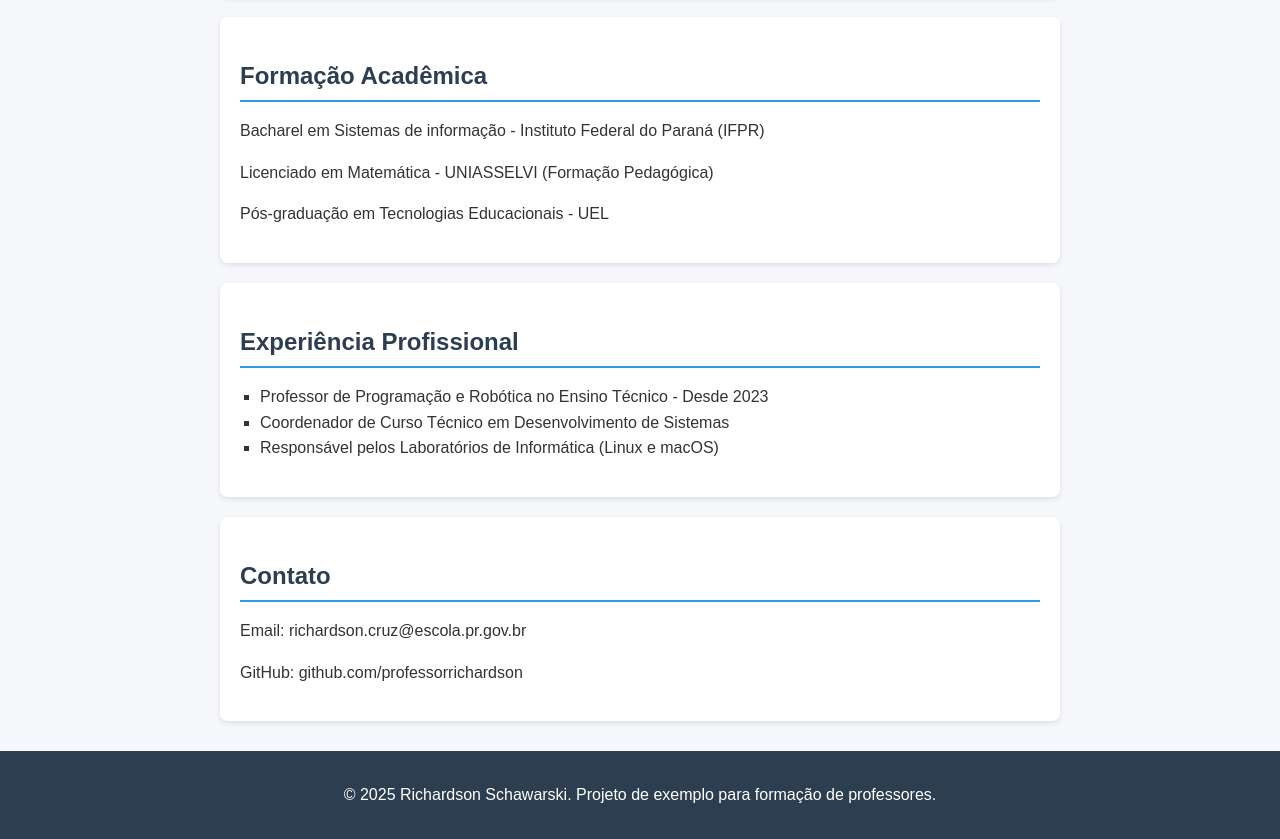
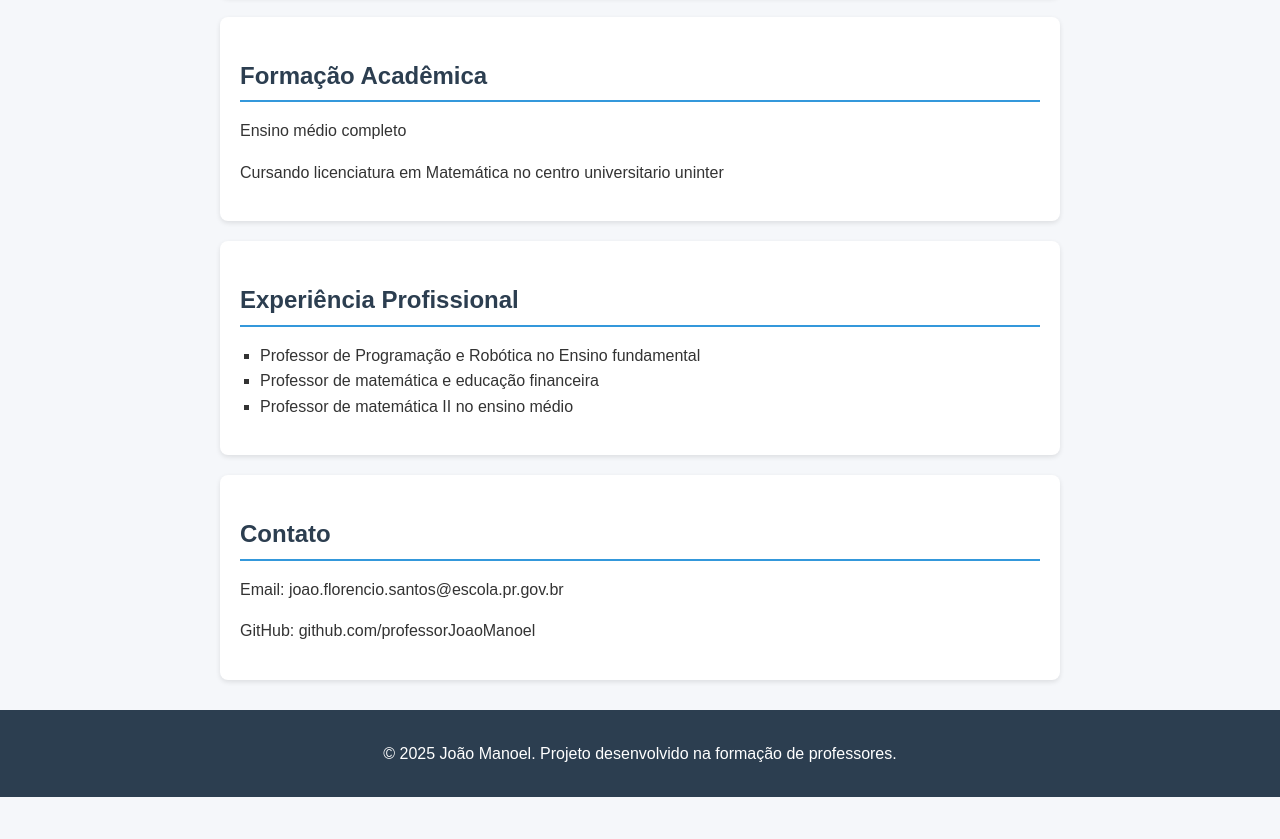
Before and after one commit to Joao-mano/formacaoIvaipor-, a plain HTML site: page index.html in a window 1280 px wide. Shown: the part 647-1486 px from the top of the page. After the commit the page ends 1444 px from the top, so only its background shows below. Drawn offline with Linux system fonts and the light colour scheme; a script that the page names is missing.

Commit message:
curriculo pronto

```diff
--- a/index.html
+++ b/index.html
@@ -21,7 +21,7 @@
 
   <header>
   <div class="header-content">
-    <img src="img/richardson.jpg" alt="Foto de perfil" class="profile-img">
+    <img src="" alt="Foto de perfil" class="profile-img">
     <div class="header-text">
        <!-- Cabeçalho da página -->
       <h1>João Manoel Florencio dos Santos</h1>
@@ -62,32 +62,31 @@
   <section class="formacao">
     <!-- Seção de formação acadêmica -->
     <h2>Formação Acadêmica</h2>
-    <p>Bacharel em Sistemas de informação - Instituto Federal do Paraná (IFPR)</p>
-    <p>Licenciado em Matemática - UNIASSELVI (Formação Pedagógica)</p>
+    <p>Ensino médio completo</p>
     <!-- Parágrafo com informação -->
-    <p>Pós-graduação em Tecnologias Educacionais - UEL</p>
+    <p>Cursando licenciatura em Matemática no centro universitario uninter</p>
   </section>
 
   <section class="experiencia">
     <!-- Seção de experiência profissional -->
     <h2>Experiência Profissional</h2>
     <ul>
-      <li>Professor de Programação e Robótica no Ensino Técnico - Desde 2023</li>
-      <li>Coordenador de Curso Técnico em Desenvolvimento de Sistemas</li>
-      <li>Responsável pelos Laboratórios de Informática (Linux e macOS)</li>
+      <li>Professor de Programação e Robótica no Ensino fundamental</li>
+      <li>Professor de matemática e educação financeira </li>
+      <li>Professor de matemática II no ensino médio</li>
     </ul>
   </section>
 
   <section class="contato">
     <!-- Seção de contato -->
     <h2>Contato</h2>
-    <p>Email: richardson.cruz@escola.pr.gov.br</p>
-    <p>GitHub: github.com/professorrichardson</p>
+    <p>Email: joao.florencio.santos@escola.pr.gov.br</p>
+    <p>GitHub: github.com/professorJoaoManoel</p>
   </section>
 
   <footer>
     <!-- Rodapé da página -->
-    <p>&copy; 2025 Richardson Schawarski. Projeto de exemplo para formação de professores.</p>
+    <p>&copy; 2025 João Manoel. Projeto desenvolvido na formação de professores.</p>
     <!-- Texto de copyright e observação. &copy; → © (copyright) -->
   </footer>
 
```
